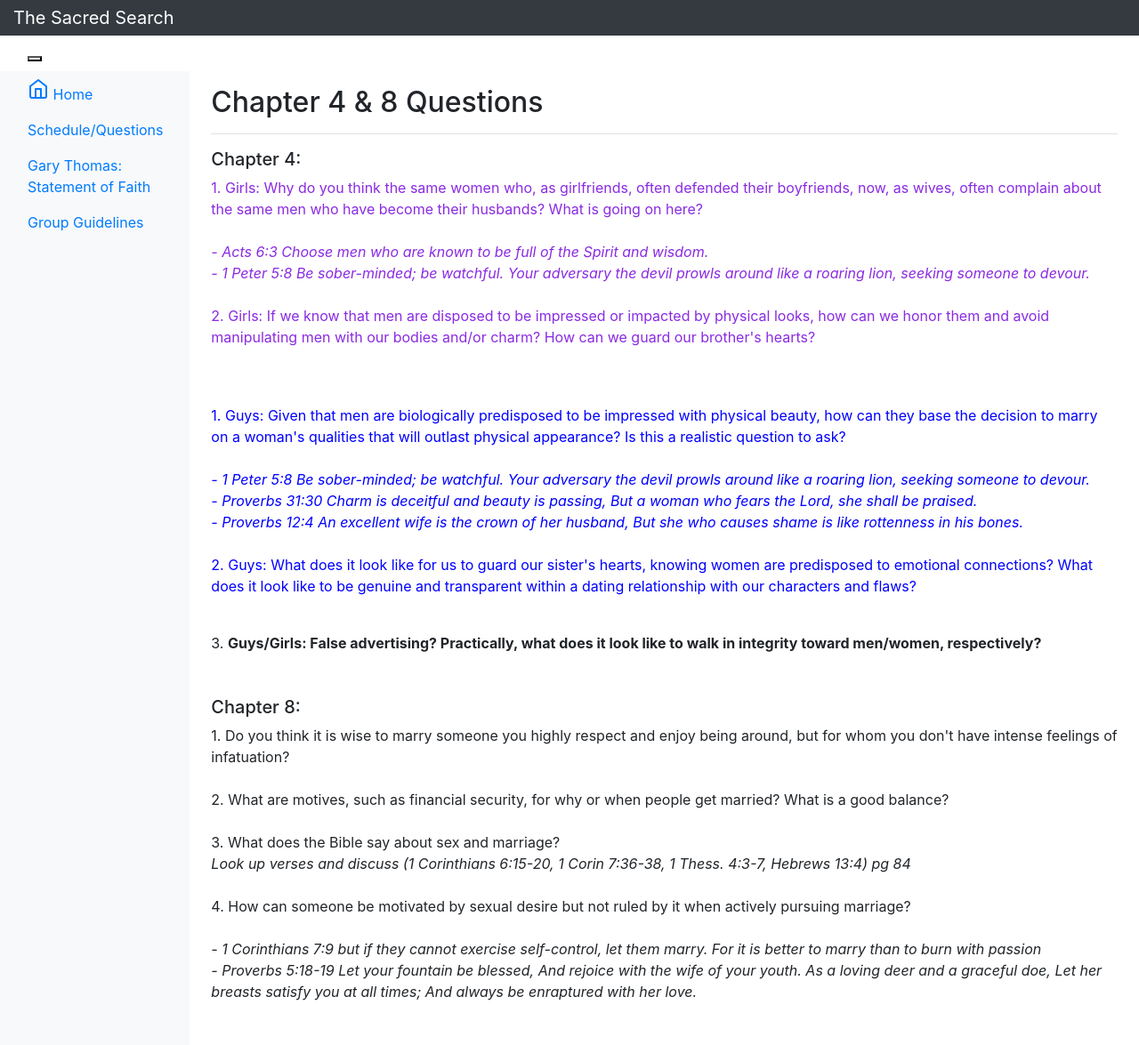
After one commit to HannahEG/sacredsearchseries, a Flask app: page /chapter48 in a window 1280 px wide. The commit adds this page. Shown: the whole page at 89% size. Run offline with Flask 2, Linux system fonts and the light colour scheme; some libraries are stand-ins or nearby versions.

Commit message:
new route and chapter questions, updated schedule

```diff
--- a/app/SacredSearch.py
+++ b/app/SacredSearch.py
@@ -55,6 +55,10 @@ def Chaptertwothree():
 def Chapterfivesixseven():
     return render_template("chapter567.html")
 
+@app.route("/chapter48")
+#---- Route will return the webpage with visualizations depicting turnout based on voter competitiveness
+def Chapterfoureight():
+    return render_template("chapter48.html")
 
 if __name__ == "__main__":
     app.run()
--- /dev/null
+++ b/app/templates/chapter48.html
@@ -0,0 +1,149 @@
+<!DOCTYPE html>
+<html lang="en">
+<head>
+    <meta charset="utf-8">
+    <meta name="viewport" content="width=device-width, initial-scale=1, shrink-to-fit=no">
+    <meta name="description" content="">
+    <meta name="author" content="">
+
+
+    <title>TSS:Chapter4&8</title>
+
+    <link
+        rel="stylesheet"
+        href="https://maxcdn.bootstrapcdn.com/bootstrap/4.0.0/css/bootstrap.min.css"
+        integrity="sha384-Gn5384xqQ1aoWXA+058RXPxPg6fy4IWvTNh0E263XmFcJlSAwiGgFAW/dAiS6JXm"
+        crossorigin="anonymous"
+    />
+
+
+        <!-- Custom styles for this template -->
+    <!-- <link href="css/dashboard.css" rel="stylesheet"> -->
+</head>
+
+<body>
+  <nav class="navbar navbar-dark sticky-top bg-dark flex-md-nowrap p-0">
+    <a class="navbar-brand col-sm-3 col-md-2 mr-0" href="https://sacredsearch.herokuapp.com/"> The Sacred Search</a>
+    <ul class="navbar-nav px-2">
+      <li class="nav-item text-nowrap">
+      </li>
+    </ul>
+  </nav>
+
+  <nav class="navbar navbar-inverse navbar-fixed-top">
+    <div class="container-fluid">
+      <div class="navbar-header">
+        <button type="button" class="navbar-toggle collapsed" data-toggle="collapse" data-target="#navbar" aria-expanded="false" aria-controls="navbar">
+        </button>
+      </div>
+      <div id="navbar" class="navbar-collapse collapse">
+        <ul class="nav navbar-nav navbar-right">
+          <li><a href="https://sacredsearch.herokuapp.com/">Home</a></li>
+          <li><a href="https://sacredsearch.herokuapp.com/schedule">Schedule/Questions</a></li>
+          <li><a href="https://sacredsearch.herokuapp.com/faithstatement">Gary Thomas: Faith Statement</a></li>
+          <li><a href="https://sacredsearch.herokuapp.com/guidelines">Group Guidelines</a></li>
+        </ul>
+      </div>
+    </div>
+  </nav>
+
+
+  <div class="container-fluid">
+    <div class="row">
+      <nav class="col-md-2 d-none d-md-block bg-light sidebar">
+        <div class="static">
+          <ul class="nav flex-column">
+            <li class="nav-item">
+              <a class="nav-link active" href="https://sacredsearch.herokuapp.com/">
+                <span data-feather="home"></span>
+                Home<span class="sr-only">(current)</span>
+              </a>
+            </li>
+            <li class="nav-item">
+              <a class="nav-link" href="https://sacredsearch.herokuapp.com/schedule">
+                Schedule/Questions
+              </a>
+            </li>
+            <li class="nav-item">
+              <a class="nav-link" href="https://sacredsearch.herokuapp.com/faithstatement">
+                Gary Thomas: Statement of Faith
+              </a>
+            </li>
+            <li class="nav-item">
+              <a class="nav-link" href="https://sacredsearch.herokuapp.com/guidelines">
+                Group Guidelines
+              </a>
+            </li>
+          </ul>
+        </div>
+      </nav>
+
+
+        <main role="main" class="col-md-9 ml-sm-auto col-lg-10 pt-3 px-4">
+            <div class="d-flex justify-content-between flex-wrap flex-md-nowrap align-items-center pb-2 mb-3 border-bottom">
+              <h1 class="h2">Chapter 4 & 8 Questions</h1><br>
+            </div>
+
+            <div><h5>Chapter 4:</h5>
+              <p style="color:blueviolet"> 1. Girls: Why do you think the same women who, as girlfriends, often defended their boyfriends,
+              now, as wives, often complain about the same men who have become their husbands?
+              What is going on here?
+              <br><br><i>- Acts 6:3 Choose men who are known to be full of the Spirit and wisdom.
+              <br>- 1 Peter 5:8 Be sober-minded; be watchful. Your adversary the devil prowls around like a roaring lion, seeking someone to devour.
+             <br><br></i>
+              2. Girls: If we know that men are disposed to  be impressed or impacted by physical looks,
+              how can we honor them and avoid manipulating men with our bodies and/or charm?
+              How can we guard our brother's hearts?
+              <br><br></p><br>
+
+              <p style="color:blue">1. Guys: Given that men are biologically predisposed to be impressed with physical beauty,
+                how can they base the decision to marry on a woman's qualities that will outlast physical appearance? Is this a realistic question to ask?
+               <i><br><br>- 1 Peter 5:8 Be sober-minded; be watchful. Your adversary the devil prowls around like a roaring lion, seeking someone to devour.
+                <br>- Proverbs 31:30 Charm is deceitful and beauty is passing, But a woman who fears the Lord, she shall be praised.
+                <br>- Proverbs 12:4 An excellent wife is the crown of her husband, But she who causes shame is like rottenness in his bones.
+              </i>
+                <br><br>2. Guys: What does it look like for us to guard our sister's hearts, knowing women are predisposed to emotional connections?
+                What does it look like to be genuine and transparent within a dating relationship with our characters and flaws?
+              </p><br>
+
+              3. <b>Guys/Girls: False advertising? Practically, what does it look like to walk in integrity toward men/women, respectively?
+              </b><br><br> <br>
+
+              <h5>Chapter 8:</h5>
+
+              1. Do you think it is wise to marry someone you highly respect and enjoy being around,
+              but for whom you don't have intense feelings of infatuation?<br><br>
+
+              2. What are motives, such as financial security, for why or when people get married? What is a good balance?
+              <br><br>
+              3. What does the Bible say about sex and marriage? <br>
+              <i>Look up verses and discuss (1 Corinthians 6:15-20, 1 Corin 7:36-38, 1 Thess. 4:3-7, Hebrews 13:4) pg 84
+              <br></i><br>
+
+              4. How can someone be motivated by sexual desire but not ruled by it when actively pursuing marriage?<br>
+              <i><br>- 1 Corinthians 7:9 but if they cannot exercise self-control, let them marry. For it is better to marry than to burn with passion
+              <br>- Proverbs 5:18-19 Let your fountain be blessed, And rejoice with the wife of your youth.
+              As a loving deer and a graceful doe, Let her breasts satisfy you at all times; And always be enraptured with her love.
+              </i><br><br><br>
+            </div>
+
+
+
+
+
+
+    <!-- Placed at the end of the document so the pages load faster -->
+    <script src="https://code.jquery.com/jquery-3.2.1.slim.min.js" integrity="sha384-KJ3o2DKtIkvYIK3UENzmM7KCkRr/rE9/Qpg6aAZGJwFDMVNA/GpGFF93hXpG5KkN" crossorigin="anonymous"></script>
+    <script>window.jQuery || document.write('<script src="../app/js/jquery-slim.min.js"><\/script>')</script>
+    <script src="https://cdnjs.cloudflare.com/ajax/libs/popper.js/1.12.9/umd/popper.min.js" integrity="sha384-ApNbgh9B+Y1QKtv3Rn7W3mgPxhU9K/ScQsAP7hUibX39j7fakFPskvXusvfa0b4Q" crossorigin="anonymous"></script>
+    <script src="https://maxcdn.bootstrapcdn.com/bootstrap/4.0.0/js/bootstrap.min.js" integrity="sha384-JZR6Spejh4U02d8jOt6vLEHfe/JQGiRRSQQxSfFWpi1MquVdAyjUar5+76PVCmYl" crossorigin="anonymous"></script>
+
+    <!-- Icons -->
+    <script src="https://unpkg.com/feather-icons/dist/feather.min.js"></script>
+    <script>
+      feather.replace()
+    </script>
+
+
+
+</html>
```
Also changed, not shown: app/templates/schedule.html (+15 -15 lines).
